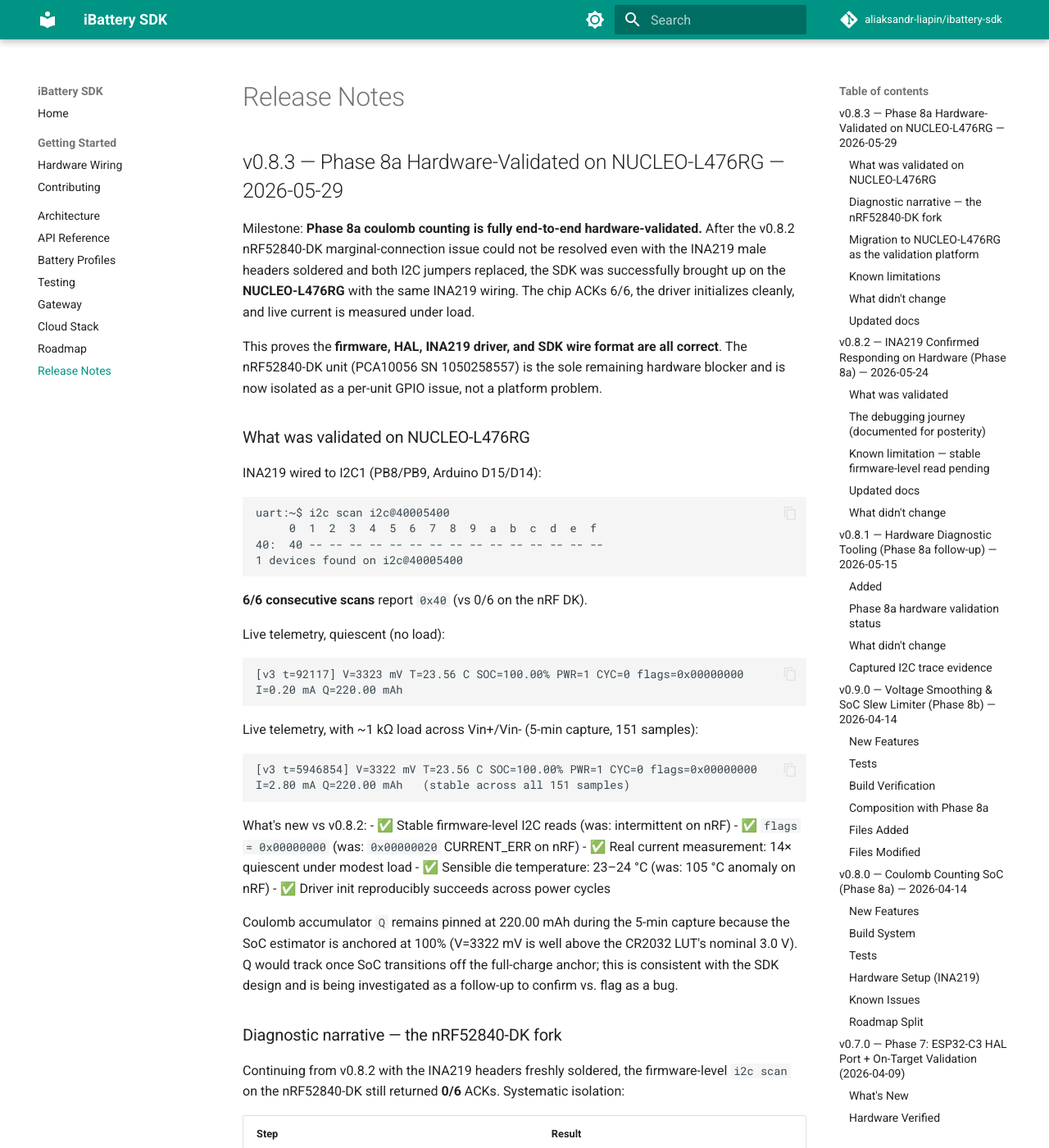
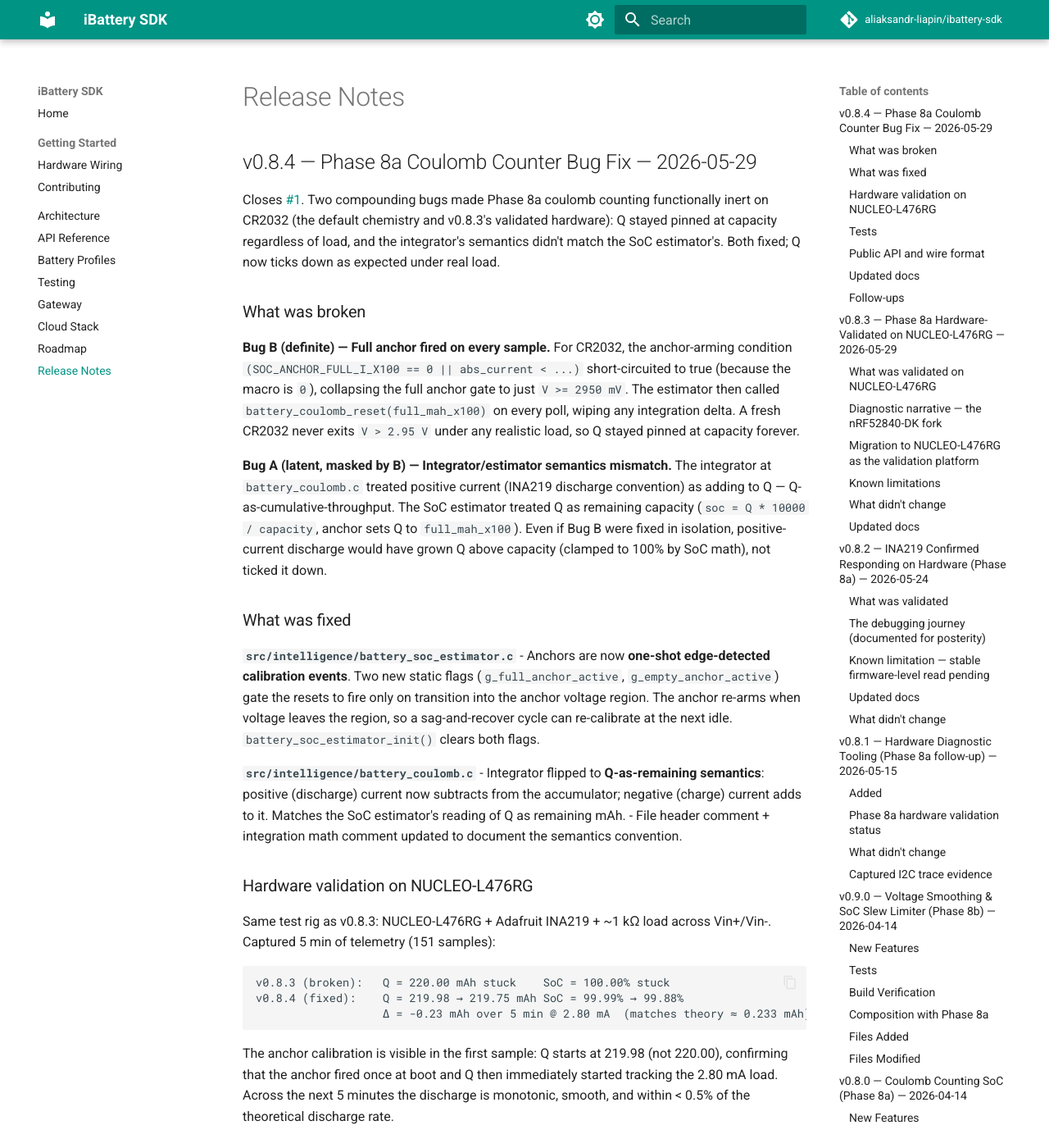
Before and after one commit to aliaksandr-liapin/ibattery-sdk, an MkDocs documentation site: the page built from docs/RELEASE_NOTES.md, in a window 1280 px wide and 1400 px high. Shown: the whole window at 82% size. Built offline with MkDocs 1.6.1 and Material for MkDocs 9.7.7, drawn with Linux system fonts in a browser that asks for light colours; comment, search, counter and statistics services are not loaded; some of the changed text lies outside the part shown.

Commit message:
release: v0.8.4 — fix Phase 8a coulomb counter (closes #1)
Two compounding bugs made Phase 8a functionally inert on CR2032:

Bug B (definite) — Full anchor fired on every sample. For CR2032,
SOC_ANCHOR_FULL_I_X100 == 0 made the |I| gate condition vacuous,
so the anchor reset Q to capacity on every estimator poll. Fresh
CR2032 never exits V > 2.95 V naturally → Q pinned at 220 mAh.

Bug A (latent, masked by B) — Integrator added positive current
to Q, but the estimator read Q as remaining capacity (anchor sets
to full_mah_x100, soc = Q * 10000 / capacity). Even if B were fixed
alone, discharge would grow Q above capacity and clamp SoC at 100%.

Fixes:
- battery_soc_estimator.c   anchors are now one-shot edge-detected
                            calibration events; new static state
                            flags re-arm only when V leaves the
                            anchor region
- battery_coulomb.c         integrator flipped to Q-as-remaining
                            semantics: positive current subtracts,
                            negative adds

Hardware validation (NUCLEO-L476RG, 2.80 mA load, 5-min capture):
  v0.8.3: Q = 220.00 mAh stuck         SoC = 100.00% stuck
  v0.8.4: Q = 219.98 → 219.75 mAh      SoC = 99.99% → 99.88%
          Δ = -0.23 mAh ≈ theory (0.233 mAh)

Tests: 17 pass (was 16). New test_soc_coulomb_cr2032 reproduces
Bug B as a TDD regression test. test_coulomb integration tests
updated for Q-as-remaining semantics; two new explicit
sign-direction guards added.

No public API or wire format changes. coulomb_mah_x100 byte
layout unchanged; only its semantic meaning is now documented
as "remaining mAh."

Co-Authored-By: Claude Opus 4.7 (1M context) <noreply@anthropic.com>

````diff
--- a/docs/RELEASE_NOTES.md
+++ b/docs/RELEASE_NOTES.md
@@ -1,4 +1,107 @@
 # Release Notes
+
+## v0.8.4 — Phase 8a Coulomb Counter Bug Fix — 2026-05-29
+
+Closes [#1](https://github.com/aliaksandr-liapin/ibattery-sdk/issues/1). Two
+compounding bugs made Phase 8a coulomb counting functionally inert on CR2032
+(the default chemistry and v0.8.3's validated hardware): Q stayed pinned at
+capacity regardless of load, and the integrator's semantics didn't match the
+SoC estimator's. Both fixed; Q now ticks down as expected under real load.
+
+### What was broken
+
+**Bug B (definite) — Full anchor fired on every sample.** For CR2032, the
+anchor-arming condition `(SOC_ANCHOR_FULL_I_X100 == 0 || abs_current < ...)`
+short-circuited to true (because the macro is `0`), collapsing the full
+anchor gate to just `V >= 2950 mV`. The estimator then called
+`battery_coulomb_reset(full_mah_x100)` on every poll, wiping any
+integration delta. A fresh CR2032 never exits `V > 2.95 V` under any
+realistic load, so Q stayed pinned at capacity forever.
+
+**Bug A (latent, masked by B) — Integrator/estimator semantics mismatch.**
+The integrator at `battery_coulomb.c` treated positive current (INA219
+discharge convention) as adding to Q — Q-as-cumulative-throughput. The
+SoC estimator treated Q as remaining capacity (`soc = Q * 10000 / capacity`,
+anchor sets Q to `full_mah_x100`). Even if Bug B were fixed in isolation,
+positive-current discharge would have grown Q above capacity (clamped to
+100% by SoC math), not ticked it down.
+
+### What was fixed
+
+**`src/intelligence/battery_soc_estimator.c`**
+- Anchors are now **one-shot edge-detected calibration events**. Two new
+  static flags (`g_full_anchor_active`, `g_empty_anchor_active`) gate the
+  resets to fire only on transition into the anchor voltage region. The
+  anchor re-arms when voltage leaves the region, so a sag-and-recover
+  cycle can re-calibrate at the next idle. `battery_soc_estimator_init()`
+  clears both flags.
+
+**`src/intelligence/battery_coulomb.c`**
+- Integrator flipped to **Q-as-remaining semantics**: positive (discharge)
+  current now subtracts from the accumulator; negative (charge) current
+  adds to it. Matches the SoC estimator's reading of Q as remaining mAh.
+- File header comment + integration math comment updated to document the
+  semantics convention.
+
+### Hardware validation on NUCLEO-L476RG
+
+Same test rig as v0.8.3: NUCLEO-L476RG + Adafruit INA219 + ~1 kΩ load
+across Vin+/Vin-. Captured 5 min of telemetry (151 samples):
+
+```
+v0.8.3 (broken):   Q = 220.00 mAh stuck    SoC = 100.00% stuck
+v0.8.4 (fixed):    Q = 219.98 → 219.75 mAh SoC = 99.99% → 99.88%
+                   Δ = -0.23 mAh over 5 min @ 2.80 mA  (matches theory ≈ 0.233 mAh)
+```
+
+The anchor calibration is visible in the first sample: Q starts at 219.98
+(not 220.00), confirming that the anchor fired once at boot and Q then
+immediately started tracking the 2.80 mA load. Across the next 5 minutes
+the discharge is monotonic, smooth, and within < 0.5% of the theoretical
+discharge rate.
+
+### Tests
+
+- All previous 16 host tests still pass (no regressions)
+- **New test:** `tests/test_soc_coulomb_cr2032.c` — TDD regression test
+  capturing Bug B (anchor must be one-shot, not every-sample). This test
+  failed deterministically on v0.8.3, passes on v0.8.4.
+- **New tests in `tests/test_coulomb.c`:**
+  - `test_positive_current_decreases_q_as_remaining` — explicit guard for
+    Q-as-remaining semantics under discharge
+  - `test_negative_current_increases_q_as_remaining` — same for charge
+- **Updated tests in `tests/test_coulomb.c`:** the three integration tests
+  (`test_constant_discharge_1_hour`, `test_constant_charge_negative_current`,
+  `test_trapezoidal_ramp`) were updated to reset to a 220 mAh baseline and
+  assert against Q-as-remaining expectations. The old assertions matched
+  the old buggy semantics by definition; updating them is part of the fix.
+
+**Total: 17 host tests pass (was 16; new CR2032 anchor test).**
+
+### Public API and wire format
+
+- **No API breakage.** All public functions keep the same signatures.
+- **No wire format change.** `coulomb_mah_x100` in the v3 packet is the
+  same byte layout; only its semantic meaning is clarified to "remaining
+  mAh" (was undefined / implementation-dependent before).
+
+### Updated docs
+
+- `docs/RELEASE_NOTES.md` — this entry
+- `docs/ROADMAP.md` — Phase 8a entry now reflects both v0.8.3 hardware
+  validation and the v0.8.4 fix
+- `docs/SDK_API.md` — to be updated alongside the gateway-side dashboard
+  enrichment in [#2](https://github.com/aliaksandr-liapin/ibattery-sdk/issues/2)
+
+### Follow-ups
+
+- [#2](https://github.com/aliaksandr-liapin/ibattery-sdk/issues/2) —
+  Persist `current_ma` and `coulomb_mah` to InfluxDB and add Grafana panels.
+  Now unblocked.
+- Phase 8c (Kalman filter fusion) — unblocked; can now consume a working
+  coulomb signal.
+
+---
 
 ## v0.8.3 — Phase 8a Hardware-Validated on NUCLEO-L476RG — 2026-05-29
 
````
Also changed, not shown: docs/ROADMAP.md (+9 -6 lines), 5 other files.
